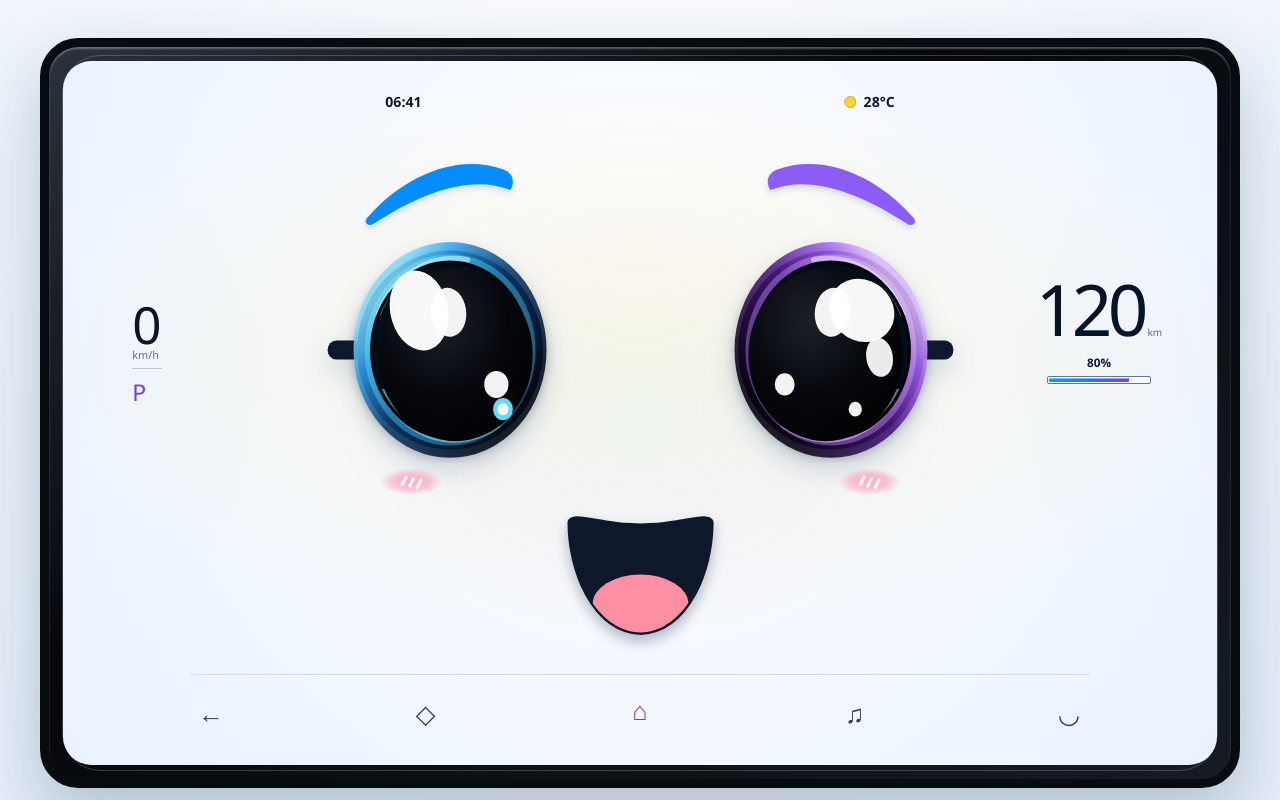
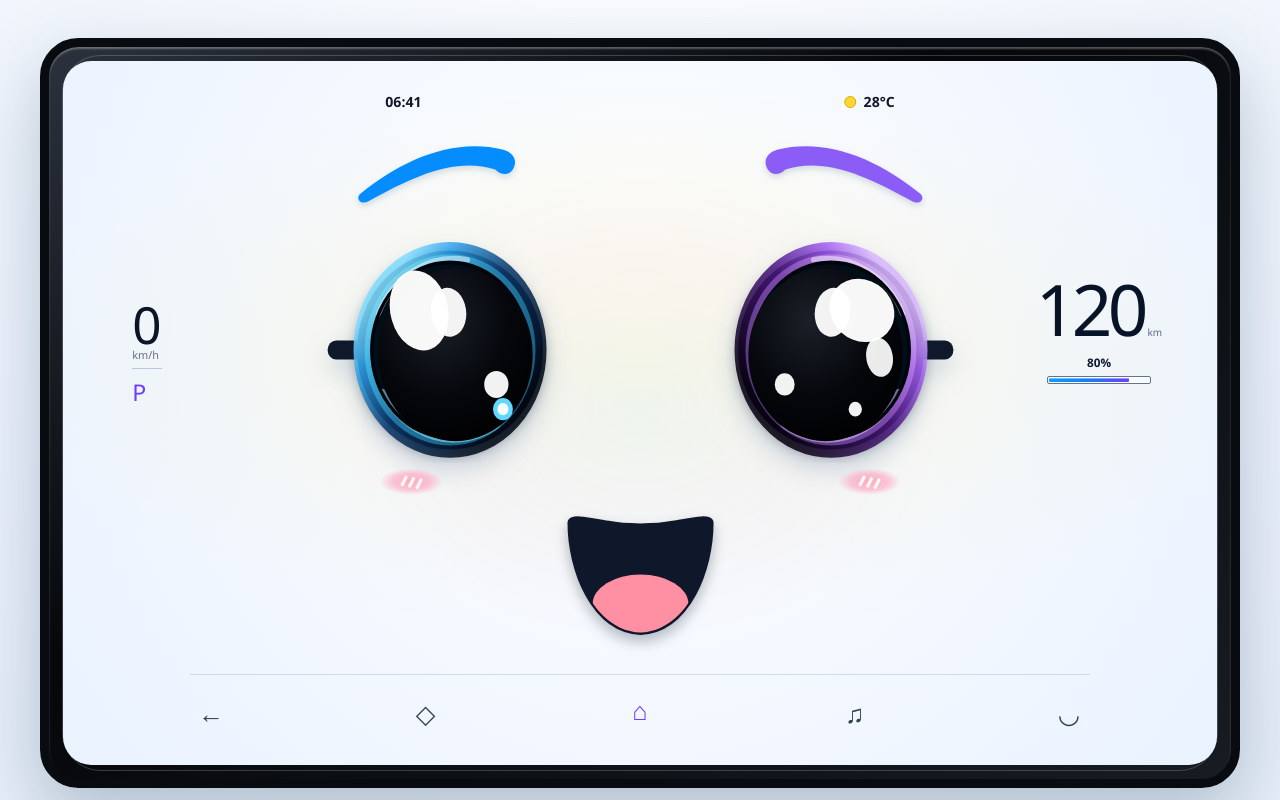
Before and after one commit to Meowken248/UI-Facial-expressions, a React (Vite) app: page / in a window 1280 px wide. Shown: the top 800 px of the page. Built offline with nearby package versions, Linux system fonts and the light colour scheme.

Commit message:
sửa dáng lông mày

```diff
--- a/src/components/emotion/Eyebrow.tsx
+++ b/src/components/emotion/Eyebrow.tsx
@@ -14,10 +14,11 @@ function getBrowPath(curve: BrowConfig['curve'], side: 'left' | 'right') {
   if (curve === 'raised') {
     return side === 'left' ? 'M 65,58 Q 105,10 145,54' : 'M 65,54 Q 105,10 145,58';
   }
-  // Soft brow: full, rounded head on the inner edge, tapering to a fine outer tail.
+  // Soft brow: a shallow, asymmetric arc. Its rounded head faces the centre,
+  // then it tapers into a small outer tail, as in the reference image.
   return side === 'left'
-    ? 'M 42,92 C 78,52 126,35 165,49 C 174,52 177,60 172,68 C 136,53 88,71 45,100 C 39,101 37,96 42,92 Z'
-    : 'M 168,92 C 132,52 84,35 45,49 C 36,52 33,60 38,68 C 74,53 122,71 165,100 C 171,101 173,96 168,92 Z';
+    ? 'M 30,94 C 72,60 121,39 169,51 C 179,54 183,62 178,70 C 174,76 167,76 161,70 C 123,58 83,76 38,101 C 31,104 26,99 30,94 Z'
+    : 'M 180,94 C 138,60 89,39 41,51 C 31,54 27,62 32,70 C 36,76 43,76 49,70 C 87,58 127,76 172,101 C 179,104 184,99 180,94 Z';
 }
 
 export function Eyebrow({ config, side }: { config: BrowConfig; side: 'left' | 'right' }) {
@@ -33,6 +34,7 @@ export function Eyebrow({ config, side }: { config: BrowConfig; side: 'left' | '
       animate={{
         x: config.translateX ?? 0,
         y: config.translateY ?? 0,
+        scale: 0.95,
         rotate: config.rotation ?? 0,
       }}
       transition={SPRING}
--- a/src/config/emotion.config.ts
+++ b/src/config/emotion.config.ts
@@ -89,16 +89,16 @@ export const emotionConfigs: Record<Emotion, EmotionConfig> = {
   curious: base({
     leftEye: eye('open', { scale: 1.1, lookX: 6 }),
     rightEye: eye('open', { scale: 0.95, lookX: 6 }),
-    leftBrow: { curve: 'raised', rotation: -8 },
-    rightBrow: { curve: 'soft', rotation: 4 },
+    leftBrow: { curve: 'soft' },
+    rightBrow: { curve: 'soft' },
     mouth: mouth('o')
   }),
 
   thinking: base({
     leftEye: eye('open', { lookX: -6, lookY: -6 }),
     rightEye: eye('open', { lookX: -6, lookY: -6 }),
-    leftBrow: { curve: 'raised', translateY: -8, rotation: -6 },
-    rightBrow: { curve: 'soft', rotation: 8 },
+    leftBrow: { curve: 'soft' },
+    rightBrow: { curve: 'soft' },
     mouth: { shape: 'frown', translateY: -11 },
     cheeks: { visible: false }
   }),
--- a/src/styles/emotion-v2.css
+++ b/src/styles/emotion-v2.css
@@ -38,7 +38,7 @@
 }
 
 .brows {
-    top: -3%;
+    top: -7%;
     height: 8%;
     gap: 28%
 }
--- a/src/styles/emotion.css
+++ b/src/styles/emotion.css
@@ -25,7 +25,7 @@
 }
 
 .brows {
-  top: -3%;
+  top: -7%;
   height: 8%;
   gap: 30%;
 }
```
